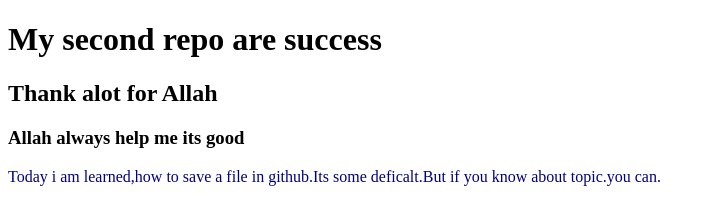
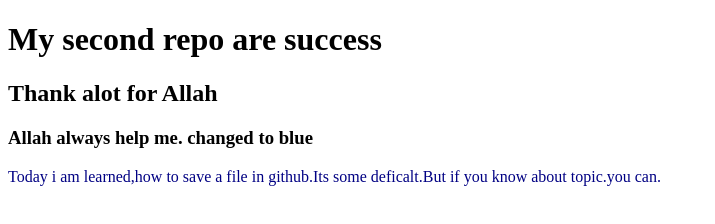
Before and after one commit to mdirfanulislam/my-second-repo, a plain HTML site: page index.html in a window 1280 px wide. Shown: the whole page, without its empty margins (0-715 px from the left). Drawn offline with Linux system fonts and the light colour scheme.

```diff
--- a/index.html
+++ b/index.html
@@ -10,7 +10,7 @@
 <body>
     <h1>My second repo are success</h1>
     <h2>Thank alot for Allah</h2>
-    <h3>Allah always help me its good</h3>
+    <h3>Allah always help me. changed to blue</h3>
     <p>Today i am learned,how to save a file in github.Its some deficalt.But if you know about topic.you can.</p>
 </body>
 </html>
```
